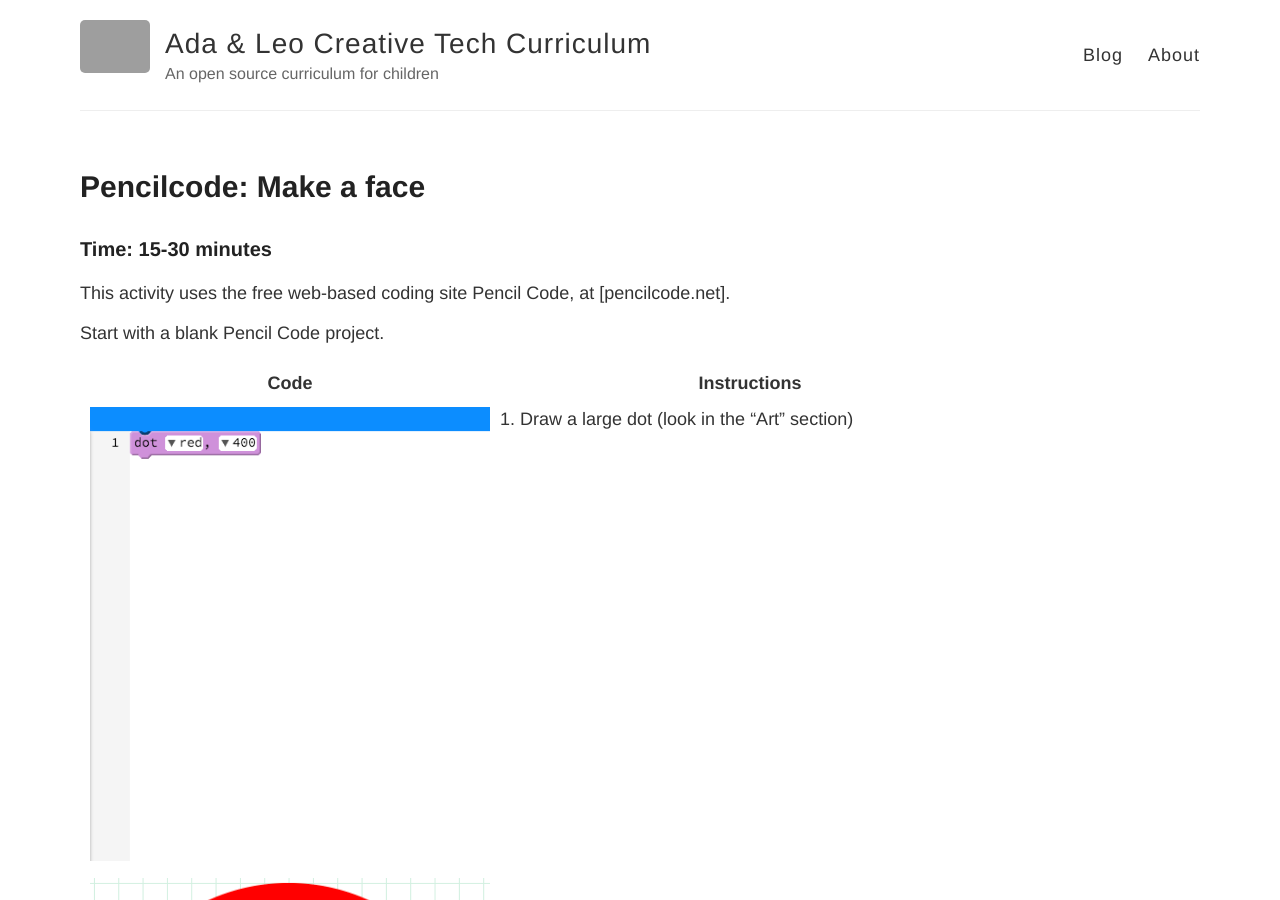
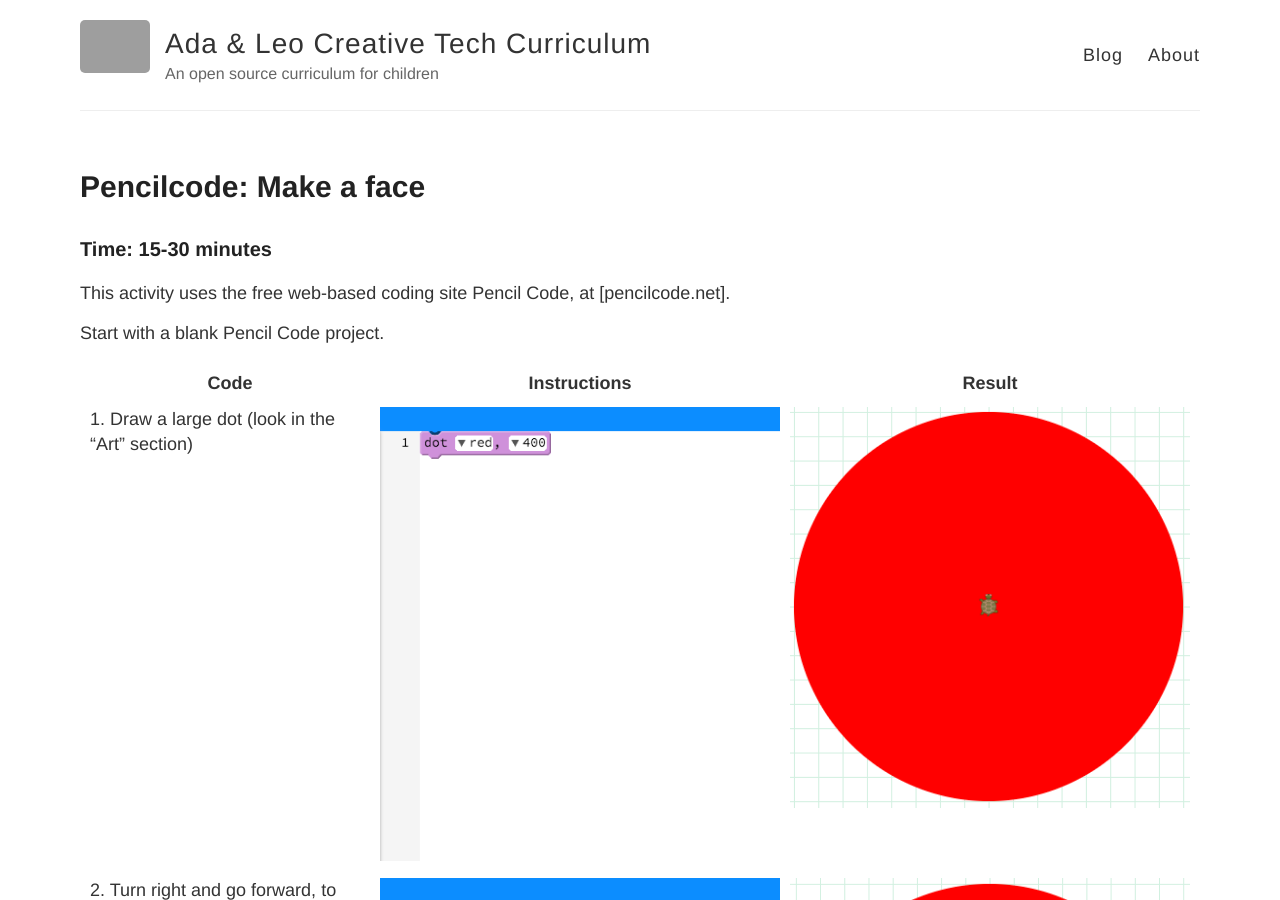
Before and after one commit to benjiwheeler/ada_and_leo_curriculum, a Jekyll site: the page built from _pages/pencilcode-face.md, in a window 1280 px wide and 900 px high. Built offline with Jekyll 4.4.1, drawn with Linux system fonts in a browser that asks for light colours; grey boxes are pictures that could not be loaded.

Commit message:
trying 3 cells horiz

```diff
--- a/_pages/pencilcode-face.md
+++ b/_pages/pencilcode-face.md
@@ -10,43 +10,34 @@
 
 Start with a blank Pencil Code project.
 
-| **Code** | **Instructions** |
-| -------- | ---------------- |
-| ![Step 1]({{ site.github.url }}/images/pencilcode/face/step_dot_code.png) | 1. Draw a large dot (look in the "Art" section) |
-| ![Step 1]({{ site.github.url }}/images/pencilcode/face/step_dot_result.png) |  |
-| ![Step 2]({{ site.github.url }}/images/pencilcode/face/step_enter_dot_code.png) | 2. Turn right and go forward, to move to where we can draw an eye |
-| ![Step 2]({{ site.github.url }}/images/pencilcode/face/step_enter_dot_result.png) |  |
-| ![Step 3]({{ site.github.url }}/images/pencilcode/face/step_eye_code.png) | 3. Draw an eye by drawing a small dot |
-| ![Step 3]({{ site.github.url }}/images/pencilcode/face/step_eye_result.png) |  |
-| ![Step 4]({{ site.github.url }}/images/pencilcode/face/step_eye_2_code.png) | 4. Turn all the way around (180 degrees) so you're pointed back where you came from, take a big step forward, and draw the other eye |
-| ![Step 4]({{ site.github.url }}/images/pencilcode/face/step_eye_2_result.png) |  |
-| ![Step 5]({{ site.github.url }}/images/pencilcode/face/step_after_eyes_code.png) | 5. Turn all the way around again, and step forward into the middle of the large circle |
-| ![Step 5]({{ site.github.url }}/images/pencilcode/face/step_after_eyes_result.png) |  |
-| ![Step 6]({{ site.github.url }}/images/pencilcode/face/step_mouth_pen_code.png) | 6. Let's get in position to draw the mouth! Turn right so you're pointed downwards, step forward, and set the pen to draw where the turtle goes |
-| ![Step 6]({{ site.github.url }}/images/pencilcode/face/step_mouth_pen_result.png) |  |
-| ![Step 7]({{ site.github.url }}/images/pencilcode/face/step_mouth_first_line_code.png) | 7. Turn right and go forward to draw one side of the mouth |
-| ![Step 7]({{ site.github.url }}/images/pencilcode/face/step_mouth_first_line_result.png) |  |
-| ![Step 8]({{ site.github.url }}/images/pencilcode/face/step_mouth_second_line_code.png) | 8. Turn all the way around, and then take a big step forward to draw the other side of the mouth |
-| ![Step 8]({{ site.github.url }}/images/pencilcode/face/step_mouth_second_line_result.png) |  |
+| **Code** | **Instructions** | **Result** |
+| ----------- | ------------------ | ------------ |
+| 1. Draw a large dot (look in the "Art" section) | ![Step 1]({{ site.github.url }}/images/pencilcode/face/step_dot_code.png) | ![Step 1]({{ site.github.url }}/images/pencilcode/face/step_dot_result.png) |
+| 2. Turn right and go forward, to move to where we can draw an eye | ![Step 2]({{ site.github.url }}/images/pencilcode/face/step_enter_dot_code.png) | ![Step 2]({{ site.github.url }}/images/pencilcode/face/step_enter_dot_result.png) |
+| 3. Draw an eye by drawing a small dot | ![Step 3]({{ site.github.url }}/images/pencilcode/face/step_eye_code.png) | ![Step 3]({{ site.github.url }}/images/pencilcode/face/step_eye_result.png) |
+| 4. Turn all the way around (180 degrees) so you're pointed back where you came from, take a big step forward, and draw the other eye | ![Step 4]({{ site.github.url }}/images/pencilcode/face/step_eye_2_code.png) | ![Step 4]({{ site.github.url }}/images/pencilcode/face/step_eye_2_result.png) |
+| 5. Turn all the way around again, and step forward into the middle of the large circle | ![Step 5]({{ site.github.url }}/images/pencilcode/face/step_after_eyes_code.png) | ![Step 5]({{ site.github.url }}/images/pencilcode/face/step_after_eyes_result.png) |
+| 6. Let's get in position to draw the mouth! Turn right so you're pointed downwards, step forward, and set the pen to draw where the turtle goes | ![Step 6]({{ site.github.url }}/images/pencilcode/face/step_mouth_pen_code.png) | ![Step 6]({{ site.github.url }}/images/pencilcode/face/step_mouth_pen_result.png) |
+| 7. Turn right and go forward to draw one side of the mouth | ![Step 7]({{ site.github.url }}/images/pencilcode/face/step_mouth_first_line_code.png) | ![Step 7]({{ site.github.url }}/images/pencilcode/face/step_mouth_first_line_result.png) |
+| 8. Turn all the way around, and then take a big step forward to draw the other side of the mouth | ![Step 8]({{ site.github.url }}/images/pencilcode/face/step_mouth_second_line_code.png) | ![Step 8]({{ site.github.url }}/images/pencilcode/face/step_mouth_second_line_result.png) |
 
 Things to try:
 ---------------
 
-| **Code** | **Instructions** |
-| -------- | ---------------- |
-| ![Try ]({{ site.github.url }}/images/pencilcode/face/try_colors_code.png) | Try changing the colors of the different parts of the face. What color combination is your favorite? What if all the colors are the same? |
-| ![Try ]({{ site.github.url }}/images/pencilcode/face/try_colors_result.png) |  |
-| ![Try ]({{ site.github.url }}/images/pencilcode/face/try_speed_code.png) | Try putting a **Speed** block at the beginning. Can you understand what the turtle is doing if the speed is very fast? |
-| ![Try ]({{ site.github.url }}/images/pencilcode/face/try_pen_size_code.png) | Try changing the pen size! Does it look better when it's large? Or small? |
-| ![Try ]({{ site.github.url }}/images/pencilcode/face/try_eye_size_code.png) | Try changing the size of the eyes! Does the face look weird when they're big? |
-| ![Try ]({{ site.github.url }}/images/pencilcode/face/try_dot_size_code.png) | Try changing the size of the big dot that makes the face at the beginning! Does it look like a baby when it's big? Like an alien when it's small? |
-| ![Try ]({{ site.github.url }}/images/pencilcode/face/try_smile_code.png) | This face seems kind of sad, right? Try removing the mouth code from your program (everything under the last **Pen** block) and putting in this code instead. Does that cheer the face up? |
+| **Code** | **Instructions** | **Result** |
+| ----------- | ------------------ | ------------ |
+| Try changing the colors of the different parts of the face. What color combination is your favorite? What if all the colors are the same? | ![Try ]({{ site.github.url }}/images/pencilcode/face/try_colors_code.png) | ![Try ]({{ site.github.url }}/images/pencilcode/face/try_colors_result.png) |
+| Try putting a **Speed** block at the beginning. Can you understand what the turtle is doing if the speed is very fast? | ![Try ]({{ site.github.url }}/images/pencilcode/face/try_speed_code.png) |
+| Try changing the pen size! Does it look better when it's large? Or small? | ![Try ]({{ site.github.url }}/images/pencilcode/face/try_pen_size_code.png) |
+| Try changing the size of the eyes! Does the face look weird when they're big? | ![Try ]({{ site.github.url }}/images/pencilcode/face/try_eye_size_code.png) |
+| Try changing the size of the big dot that makes the face at the beginning! Does it look like a baby when it's big? Like an alien when it's small? | ![Try ]({{ site.github.url }}/images/pencilcode/face/try_dot_size_code.png) |
+| This face seems kind of sad, right? Try removing the mouth code from your program (everything under the last **Pen** block) and putting in this code instead. Does that cheer the face up? | ![Try ]({{ site.github.url }}/images/pencilcode/face/try_smile_code.png) |
 
 Challenges:
 -------------
 
 | **Code** | **Instructions** |
-| -------- | ---------------- |
-| ![Challenge ]({{ site.github.url }}/images/pencilcode/face/challenge_nose_result.png) | Challenge 1: Can you give the face a nose? |
-| ![Challenge ]({{ site.github.url }}/images/pencilcode/face/challenge_surprise_result.png) | Challenge 2: Can you make the face surprised? |
-| ![Challenge ]({{ site.github.url }}/images/pencilcode/face/step_hair_code.png) | Challenge 3: Can you give the face some hair? Try entering this code and seeing what happens. |
+| ----------- | ------------------ |
+| Challenge 1: Can you give the face a nose? | ![Challenge ]({{ site.github.url }}/images/pencilcode/face/challenge_nose_result.png) |
+| Challenge 2: Can you make the face surprised? | ![Challenge ]({{ site.github.url }}/images/pencilcode/face/challenge_surprise_result.png) |
+| Challenge 3: Can you give the face some hair? Try entering this code and seeing what happens. | ![Challenge ]({{ site.github.url }}/images/pencilcode/face/step_hair_code.png) |
```
